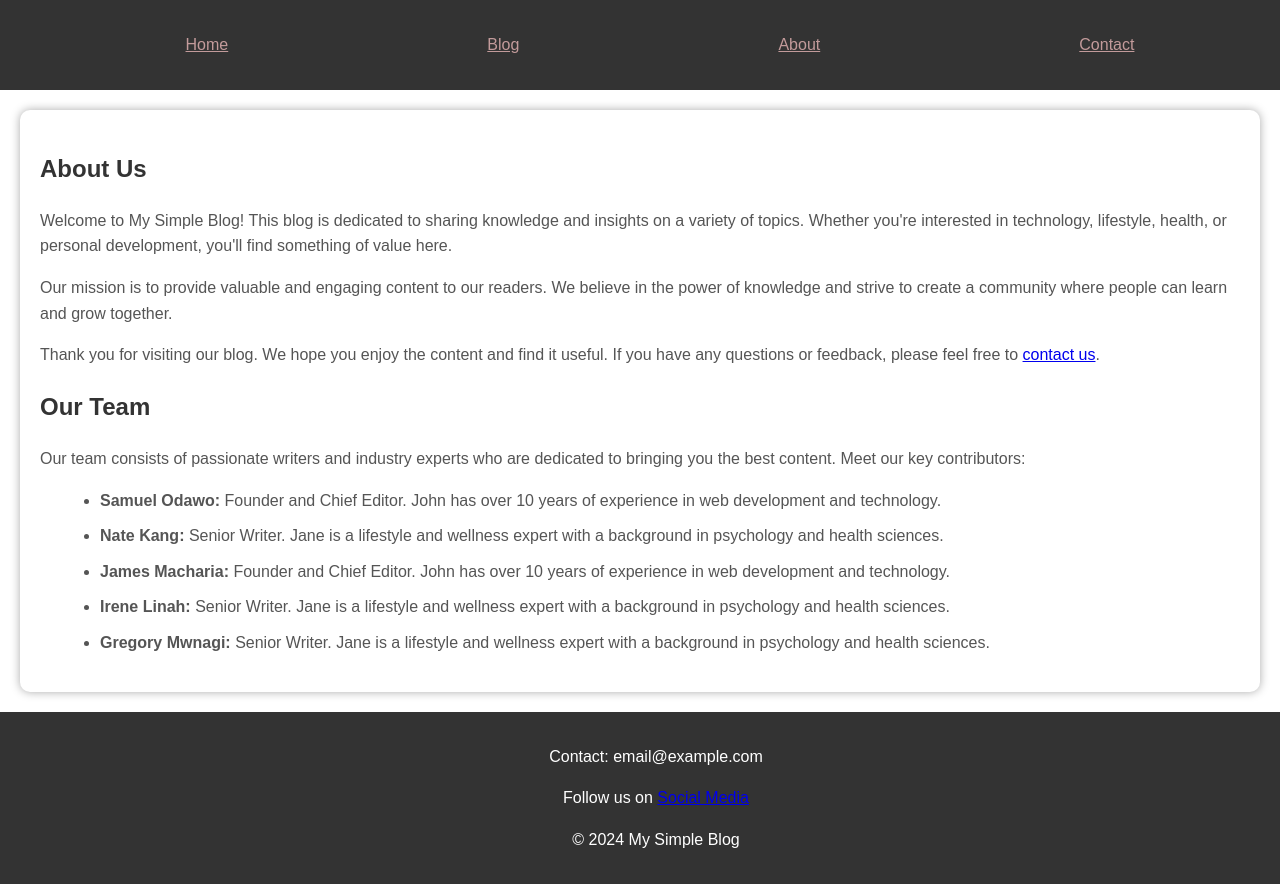
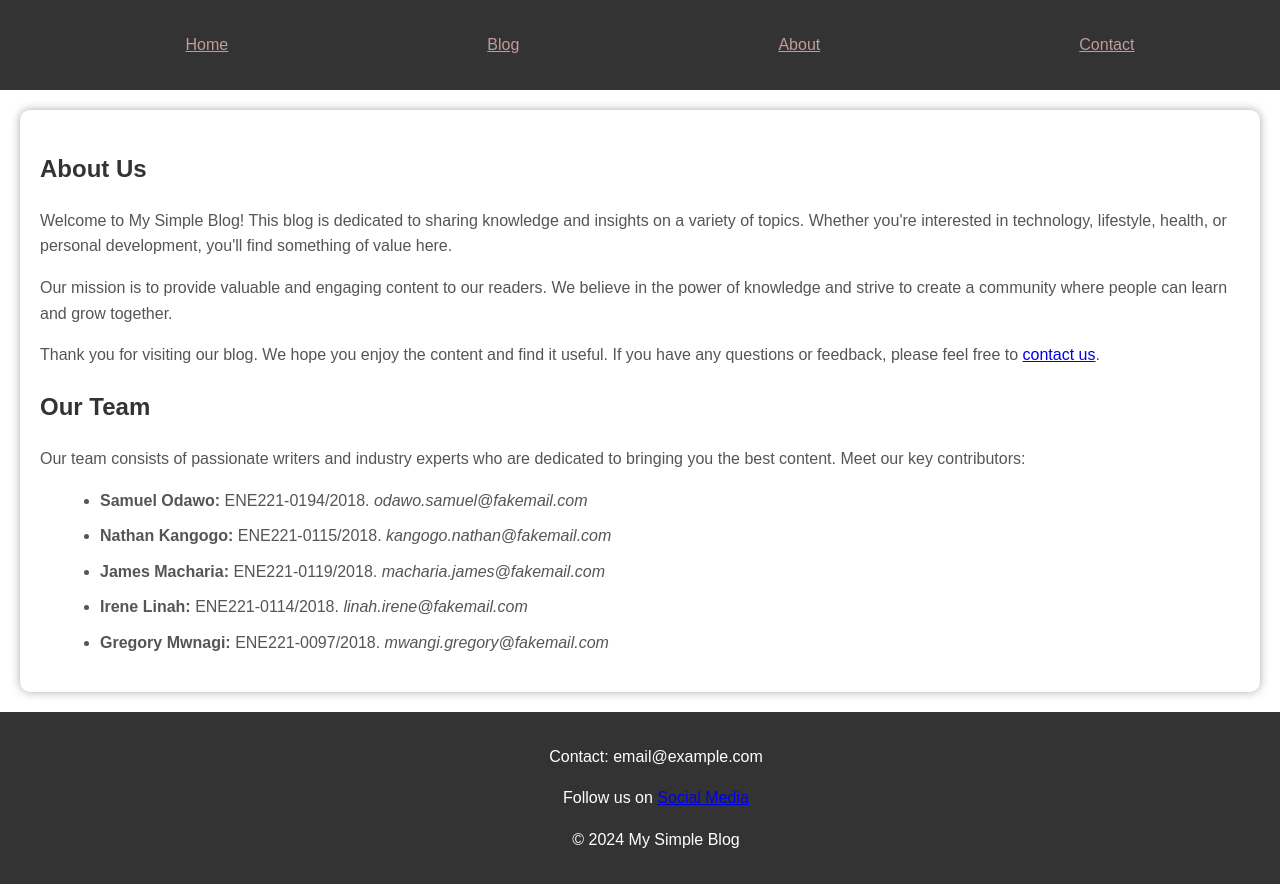
Before and after one commit to MwangiGregory/internet_applications_programming_assignments, a plain HTML site: page about.html in a window 1280 px wide. Shown: the top 884 px of the page. Drawn offline with Linux system fonts and the light colour scheme.

Commit message:
Add reg numbers and fake mails

```diff
--- a/about.html
+++ b/about.html
@@ -29,11 +29,11 @@
             <h2>Our Team</h2>
             <p>Our team consists of passionate writers and industry experts who are dedicated to bringing you the best content. Meet our key contributors:</p>
             <ul>
-                <li><strong>Samuel Odawo:</strong> Founder and Chief Editor. John has over 10 years of experience in web development and technology.</li>
-                <li><strong>Nate Kang:</strong> Senior Writer. Jane is a lifestyle and wellness expert with a background in psychology and health sciences.</li>
-                <li><strong>James Macharia:</strong> Founder and Chief Editor. John has over 10 years of experience in web development and technology.</li>
-                <li><strong>Irene Linah:</strong> Senior Writer. Jane is a lifestyle and wellness expert with a background in psychology and health sciences.</li>
-                <li><strong>Gregory Mwnagi:</strong> Senior Writer. Jane is a lifestyle and wellness expert with a background in psychology and health sciences.</li>
+                <li><strong>Samuel Odawo:</strong> ENE221-0194/2018. <em>odawo.samuel@fakemail.com</em></li>
+                <li><strong>Nathan Kangogo:</strong> ENE221-0115/2018. <em>kangogo.nathan@fakemail.com</em></li>
+                <li><strong>James Macharia:</strong> ENE221-0119/2018. <em>macharia.james@fakemail.com</em></li>
+                <li><strong>Irene Linah:</strong> ENE221-0114/2018. <em>linah.irene@fakemail.com</em></li>
+                <li><strong>Gregory Mwnagi:</strong> ENE221-0097/2018. <em>mwangi.gregory@fakemail.com</em></li>
             </ul>
         </section>
     </main>
```
